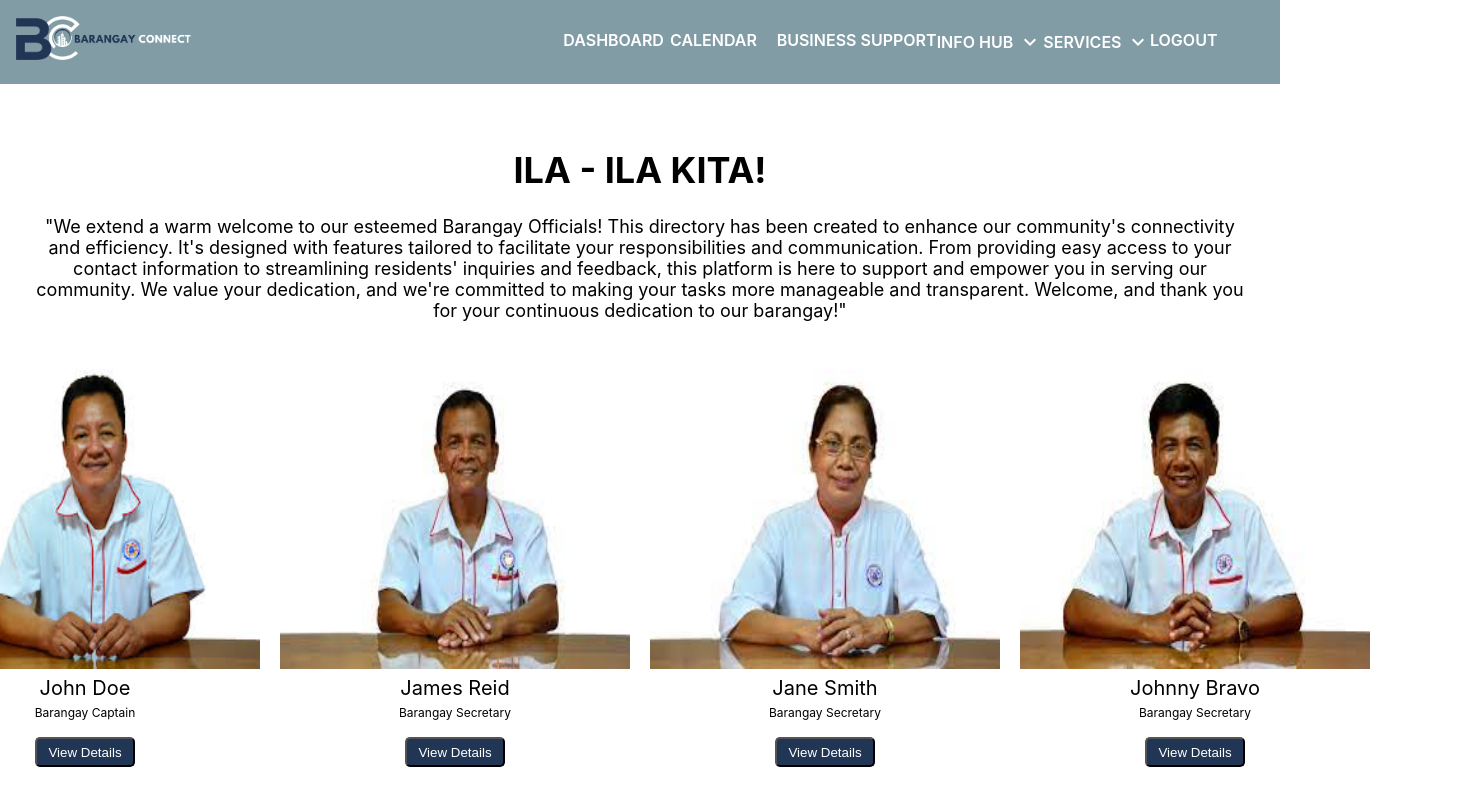
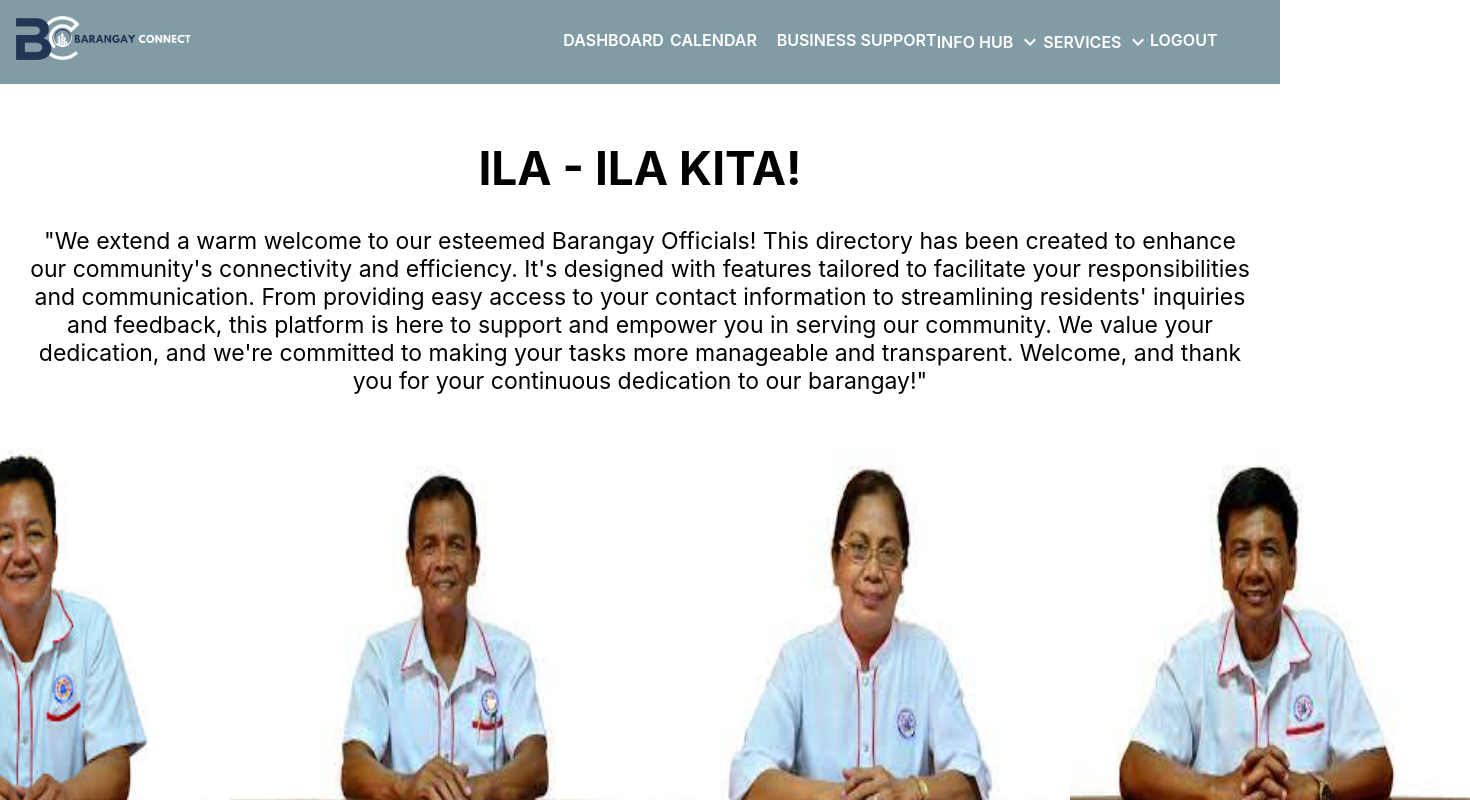
Before and after one commit to larapable/BarangayConnect_Project, a React (Create React App) app: page /directory in a window 1280 px wide. Shown: the top 800 px of the page, 1470 px wide, since content can reach past the window. Built offline with nearby package versions, Linux system fonts and the light colour scheme.

Commit message:
updated code

```diff
--- a/src/Directory/BarangayDirectory.css
+++ b/src/Directory/BarangayDirectory.css
@@ -1,8 +1,8 @@
 .intro-section {
     text-align: center;
-    font-size: 18px;
+    font-size: 23px;
     padding: 30px;
-    margin-top: 10px;
+    margin-top: -5px;
 }
 
 .officials-container {
@@ -19,20 +19,20 @@
 }
 
 .official-image {
-    width: 350px;
+    width: 450px;
     max-width: 400px;
-    height: 300px;
+    height: 400px;
     max-height: 400px;
 }
 
 .official-name {
     margin-bottom: -15px;
-    font-size: 20px;
+    font-size: 25px;
     margin-top: 3px;
 }
 
 .official-position {
-    font-size: 12px;
+    font-size: 18px;
     margin-top: 20px;
 }
 
@@ -42,8 +42,9 @@
     color: white;
     border-radius: 5px;
     cursor: pointer;
-    height: 30px;
-    width: 100px;
+    height: auto;
+    width: auto;
+    font-size: 18px;
 }
 
 .modal-overlay {
@@ -76,7 +77,8 @@
     color: white;
     border-radius: 5px;
     cursor: pointer;
-    height: 30px;
+    font-size: 18px;
+    height: 40px;
     width: 200px;
     justify-content: center;
     display: flex;
```
